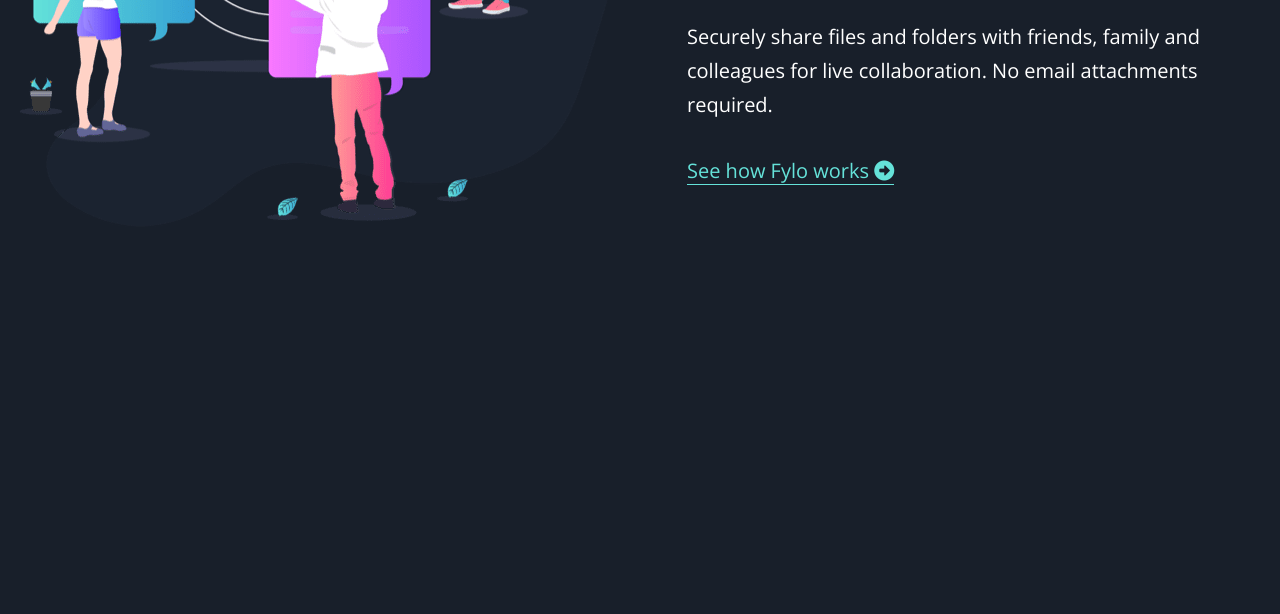
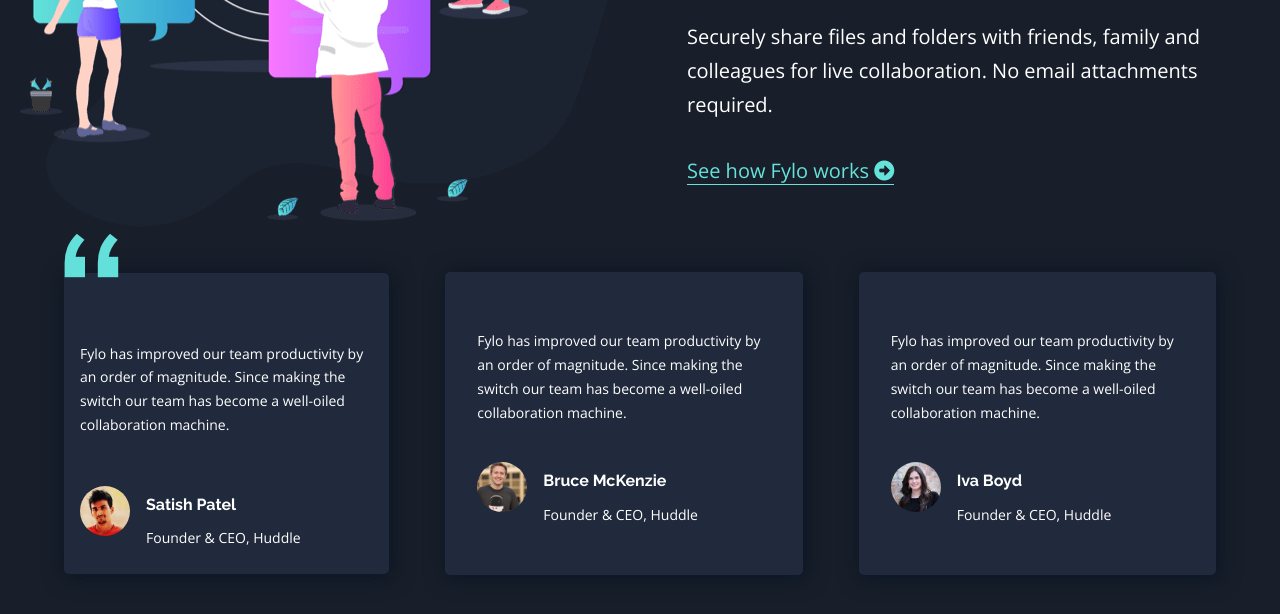
Before and after one commit to SIDE-HUSTLE-GROUP-37-HTML-CSS-JS-TRACK/Mildred-First-Cap, a plain HTML site: page index.html in a window 1280 px wide. Shown: the part 238-852 px from the top of the page. Before the commit the page ends 800 px from the top, so only its background shows below. Drawn offline with nearby package versions, Linux system fonts and the light colour scheme.

Commit message:
worked on testimonial page

```diff
--- a/index.html
+++ b/index.html
@@ -53,5 +53,69 @@
 
         </div>
 
+
+                <!-- testimonial section -->
+                <div class="testimonial-section section">
+
+                    <div class="testimonial-item test-box1-resize">
+                        <div class="quote-img">
+                            <img src="./images/abv.png" alt="" srcset="">
+                        </div>
+
+                        <div class="testimonial-item-text">
+                            <p class="test-p">Fylo has improved our team productivity by an order of magnitude. Since making the switch our team has become a well-oiled collaboration machine.</p>
+                        </div>
+
+                        <div class="testimonial-item-reviewer">
+                            <div class="testimonial-item-reviewer-img">
+                                <img src="./images/profile-1.jpeg" alt="Satish Patel, Founder & CEO, Huddle">
+                            </div>
+
+                           <div class="testimonial-item-reviewer-text">
+                                <h4>Satish Patel</h4>
+                                <p>Founder & CEO, Huddle</p>
+                            </div>
+                        </div>
+                    </div>
+
+                    <div class="testimonial-item">
+
+                        <div class="testimonial-item-text">
+                            <p>Fylo has improved our team productivity by an order of magnitude. Since making the switch our team has become a well-oiled collaboration machine.</p>
+                        </div>
+
+                        <div class="testimonial-item-reviewer">
+                            <div class="testimonial-item-reviewer-img">
+                                <img src="./images/profile-2.jpeg" alt=" Bruce McKenzie, Founder & CEO, Huddle">
+                            </div>
+
+                            <div class="testimonial-item-reviewer-text">
+                                <h4> Bruce McKenzie </h4>
+                                <p>Founder & CEO, Huddle</p>
+                            </div>
+                        </div>
+
+                    </div>
+
+                    <div class="testimonial-item">
+
+                        <div class="testimonial-item-text">
+                            <p> Fylo has improved our team productivity by an order of magnitude. Since making the switch our team has become a well-oiled collaboration machine.</p>
+                        </div>
+
+                        <div class="testimonial-item-reviewer">
+                            <div class="testimonial-item-reviewer-img">
+                                <img src="./images/profile-3.jpeg" alt="Iva Boyd, Founder & CEO, Huddle">
+                            </div>
+
+                            <div class="testimonial-item-reviewer-text">
+                                <h4> Iva Boyd</h4>
+                                <p>Founder & CEO, Huddle</p>
+                            </div>
+                        </div>
+                    </div>
+
+                </div>
+
     </body>
 </html>
--- a/style.css
+++ b/style.css
@@ -411,4 +411,22 @@
         display: inline;
     }
 
+    .testimonial-section {
+        display: flex;
+        justify-content: space-between;
+        align-items: center;
+        flex-direction: column;
+        width: 100%;
+        margin: 50px 0 50px 10px;
+
+      }
+      .testimonial-item-reviewer {
+        display: flex;
+        padding-top: 1rem;
+        width: 100%;
+      }
+      .testimonial-item{
+        margin: 20px 0 20px 0px;
+      }
+
   }
```
Also changed, not shown: images/abv.png (added), images/profile-1.jpeg (added), images/profile-2.jpeg (added), images/profile-3.jpeg (added).
